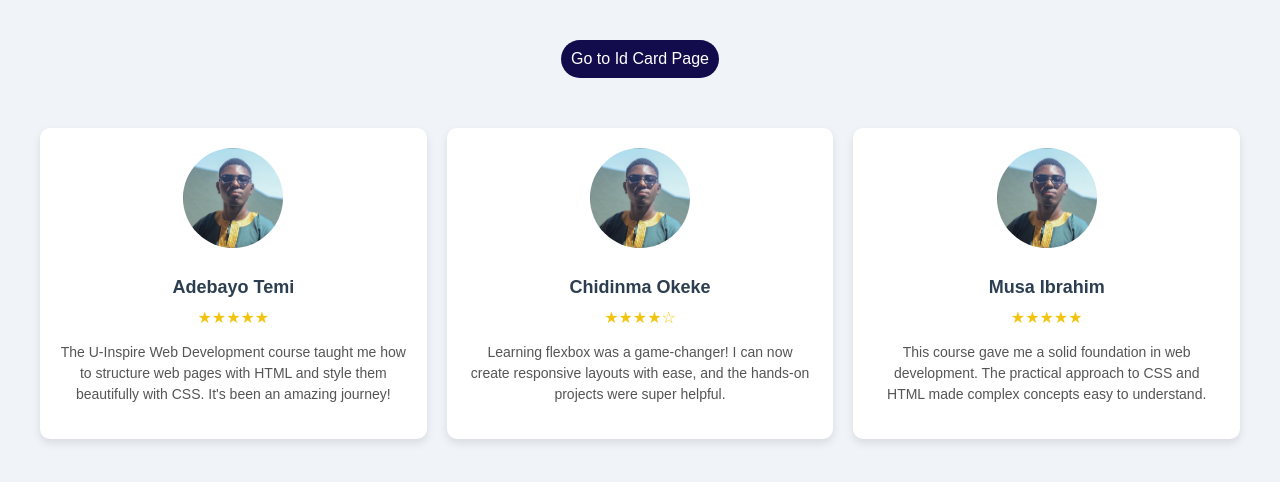
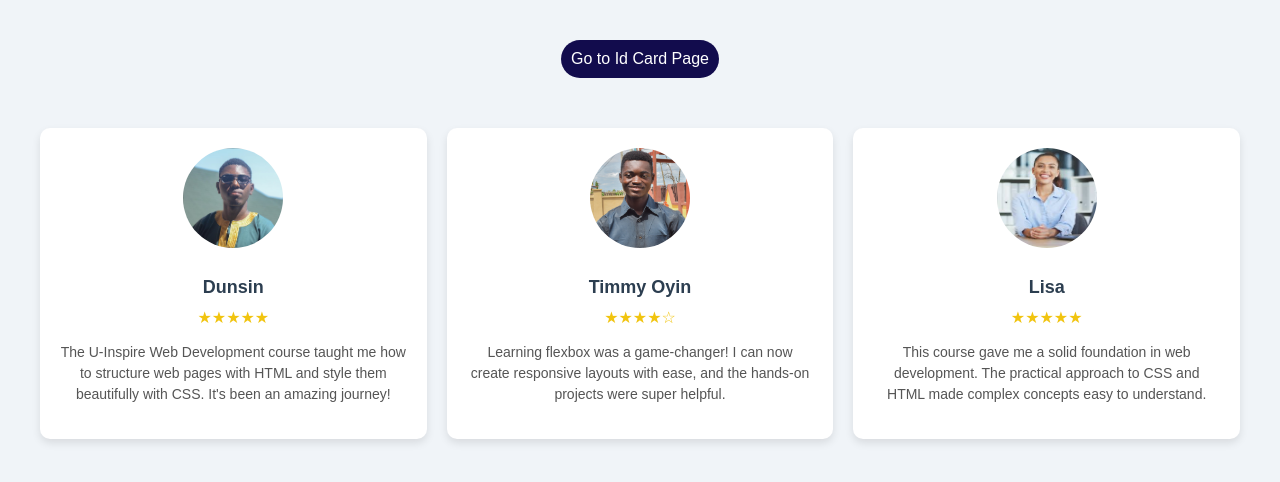
Before and after one commit to SirMartel22/u-inspire, a plain HTML site: page Testimonial.html in a window 1280 px wide. Drawn offline with Linux system fonts and the light colour scheme.

Commit message:
updated the name and images

```diff
--- a/Testimonial.html
+++ b/Testimonial.html
@@ -72,19 +72,19 @@
   <div class="testimonials-container">
     <div class="testimonial">
       <img src="dunsin.png" alt="Student 1">
-      <h3>Adebayo Temi</h3>
+      <h3>Dunsin</h3>
       <div class="rating">★★★★★</div>
       <p class="comment">The U-Inspire Web Development course taught me how to structure web pages with HTML and style them beautifully with CSS. It's been an amazing journey!</p>
     </div>
     <div class="testimonial">
-      <img src="dunsin.png" alt="Student 2">
-      <h3>Chidinma Okeke</h3>
+      <img src="timmy.jpg" alt="Student 2">
+      <h3>Timmy Oyin</h3>
       <div class="rating">★★★★☆</div>
       <p class="comment">Learning flexbox was a game-changer! I can now create responsive layouts with ease, and the hands-on projects were super helpful.</p>
     </div>
     <div class="testimonial">
-      <img src="dunsin.png" alt="Student 3">
-      <h3>Musa Ibrahim</h3>
+      <img src="images.jpeg" alt="Student 3">
+      <h3>Lisa</h3>
       <div class="rating">★★★★★</div>
       <p class="comment">This course gave me a solid foundation in web development. The practical approach to CSS and HTML made complex concepts easy to understand.</p>
     </div>
```
Also changed, not shown: images.jpeg (added), timmy.jpg (added).
